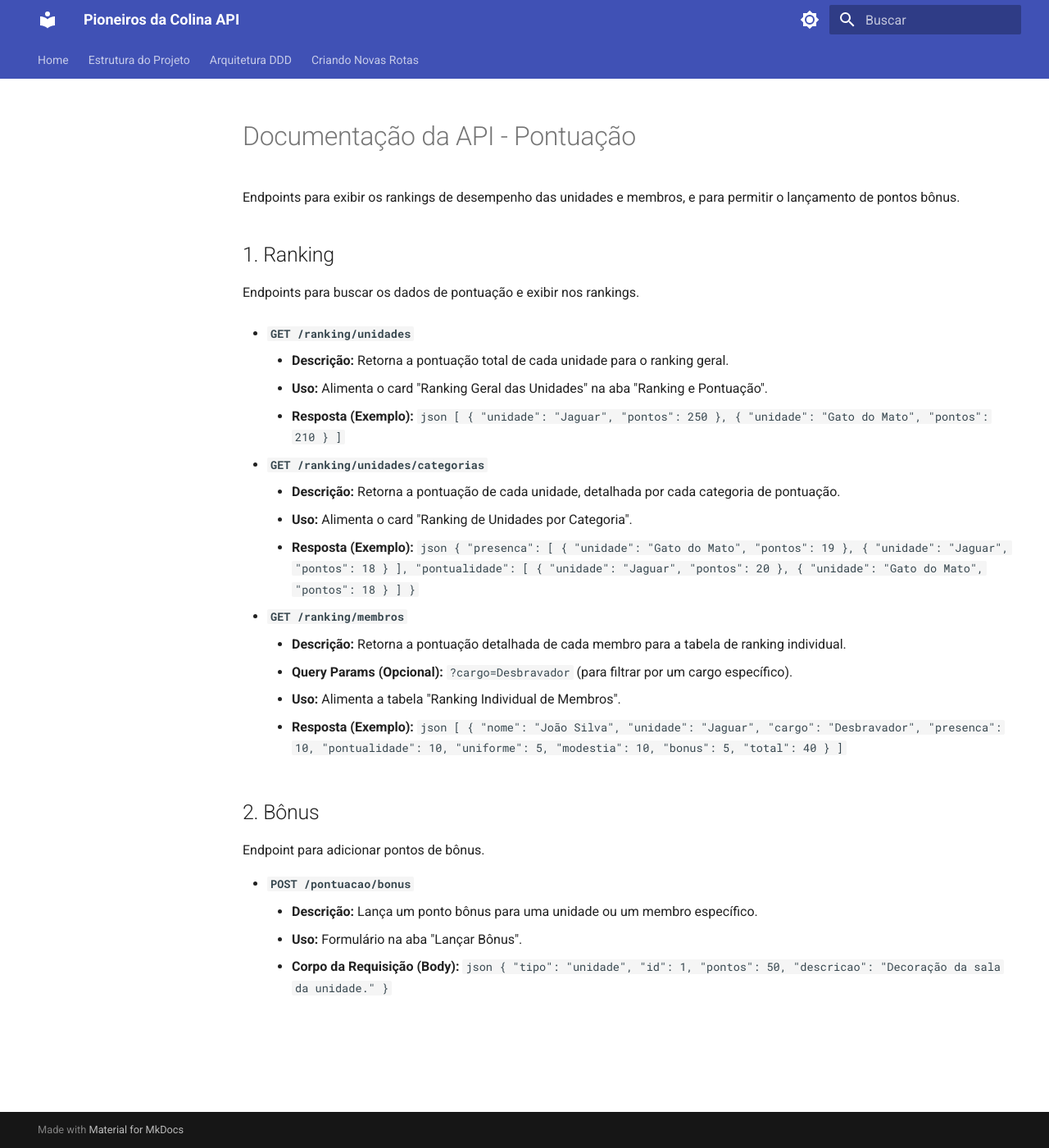
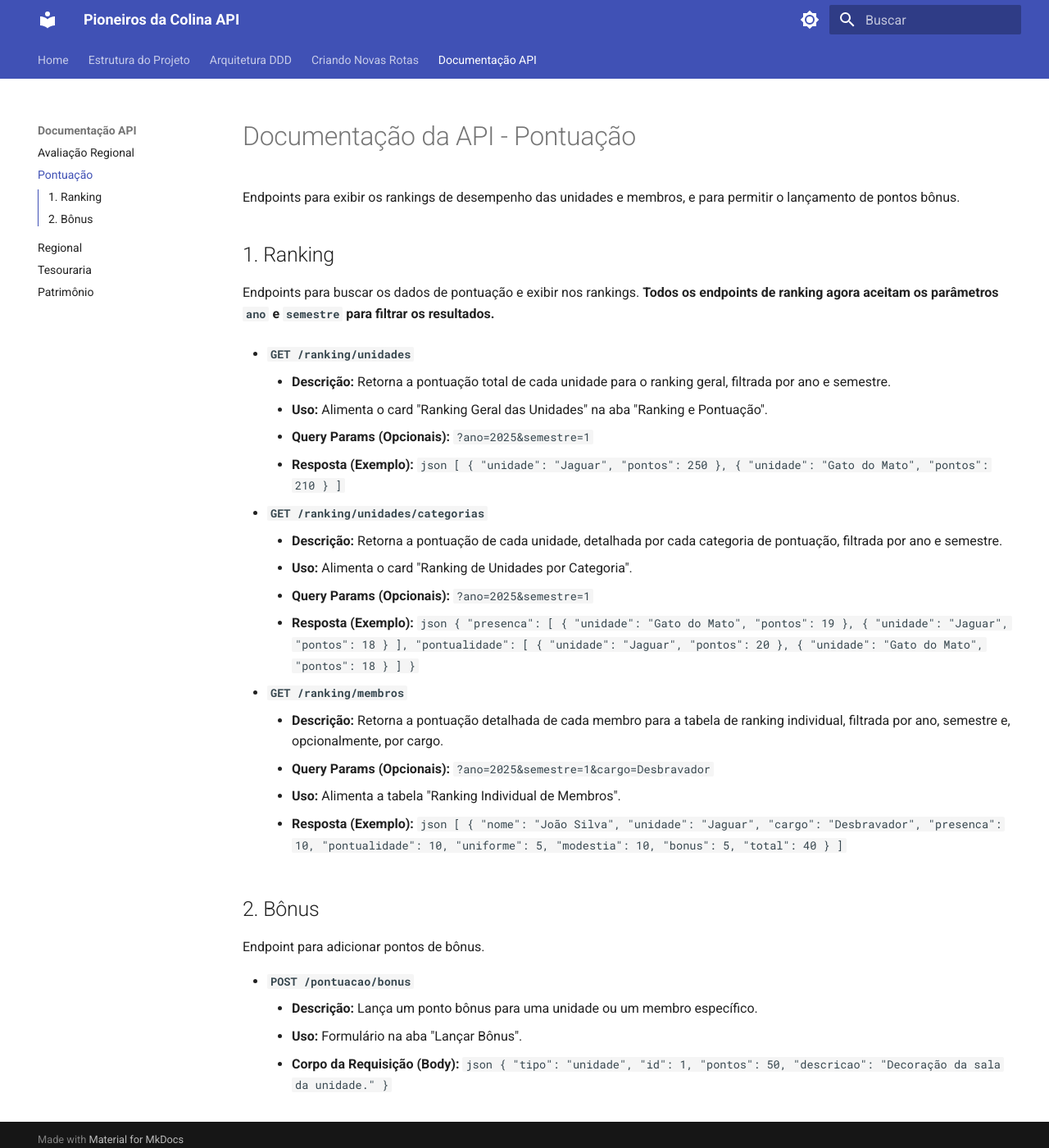
Before and after one commit to nygonui/pc-api, an MkDocs documentation site: the page built from docs/pontuacao-doc.md, in a window 1280 px wide and 1400 px high. Shown: the whole window at 82% size. Built offline with MkDocs 1.6.1 and Material for MkDocs 9.7.7, drawn with Linux system fonts in a browser that asks for light colours.

Commit message:
doc alterada para pontuação

````diff
--- a/docs/pontuacao-doc.md
+++ b/docs/pontuacao-doc.md
@@ -4,11 +4,12 @@ Endpoints para exibir os rankings de desempenho das unidades e membros, e para p
 
 ## 1. Ranking
 
-Endpoints para buscar os dados de pontuação e exibir nos rankings.
+Endpoints para buscar os dados de pontuação e exibir nos rankings. **Todos os endpoints de ranking agora aceitam os parâmetros `ano` e `semestre` para filtrar os resultados.**
 
 * **`GET /ranking/unidades`**
-    * **Descrição:** Retorna a pontuação total de cada unidade para o ranking geral.
+    * **Descrição:** Retorna a pontuação total de cada unidade para o ranking geral, filtrada por ano e semestre.
     * **Uso:** Alimenta o card "Ranking Geral das Unidades" na aba "Ranking e Pontuação".
+    * **Query Params (Opcionais):** `?ano=2025&semestre=1`
     * **Resposta (Exemplo):**
         ```json
         [
@@ -24,8 +25,9 @@ Endpoints para buscar os dados de pontuação e exibir nos rankings.
         ```
 
 * **`GET /ranking/unidades/categorias`**
-    * **Descrição:** Retorna a pontuação de cada unidade, detalhada por cada categoria de pontuação.
+    * **Descrição:** Retorna a pontuação de cada unidade, detalhada por cada categoria de pontuação, filtrada por ano e semestre.
     * **Uso:** Alimenta o card "Ranking de Unidades por Categoria".
+    * **Query Params (Opcionais):** `?ano=2025&semestre=1`
     * **Resposta (Exemplo):**
         ```json
         {
@@ -41,8 +43,8 @@ Endpoints para buscar os dados de pontuação e exibir nos rankings.
         ```
 
 * **`GET /ranking/membros`**
-    * **Descrição:** Retorna a pontuação detalhada de cada membro para a tabela de ranking individual.
-    * **Query Params (Opcional):** `?cargo=Desbravador` (para filtrar por um cargo específico).
+    * **Descrição:** Retorna a pontuação detalhada de cada membro para a tabela de ranking individual, filtrada por ano, semestre e, opcionalmente, por cargo.
+    * **Query Params (Opcionais):** `?ano=2025&semestre=1&cargo=Desbravador`
     * **Uso:** Alimenta a tabela "Ranking Individual de Membros".
     * **Resposta (Exemplo):**
         ```json
--- a/mkdocs.yml
+++ b/mkdocs.yml
@@ -6,6 +6,12 @@ nav:
   - Estrutura do Projeto: project_structure.md
   - Arquitetura DDD: domain_driven_design.md
   - Criando Novas Rotas: creating_routes.md
+  - Documentação API:
+      - Avaliação Regional: Avaliacao_Regional_doc.md
+      - Pontuação: pontuacao-doc.md
+      - Regional: Regioanl-doc.md
+      - Tesouraria: tesouraria-doc.md
+      - Patrimônio: patrimonio_doc.md
 theme:
   name: material
   language: pt
````
